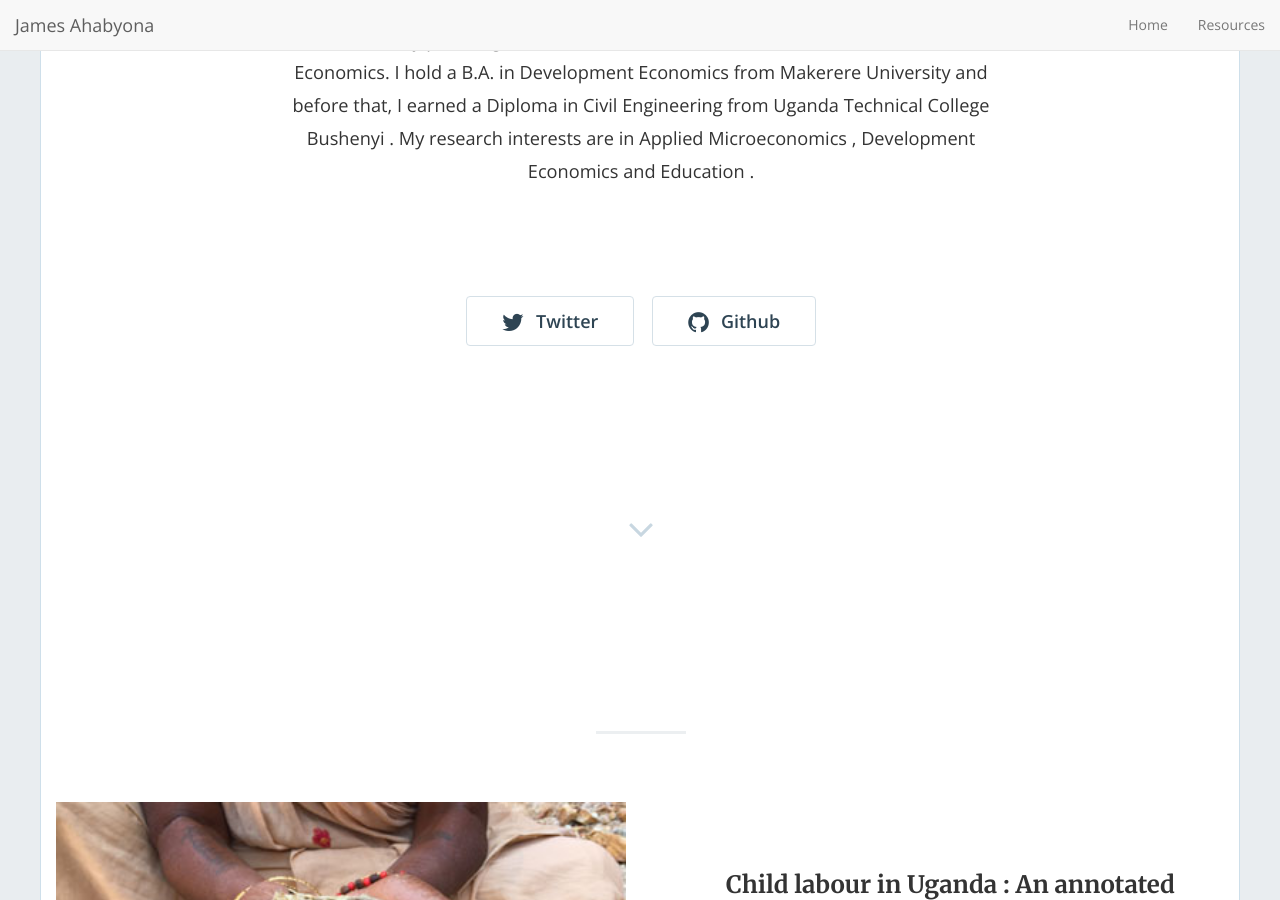
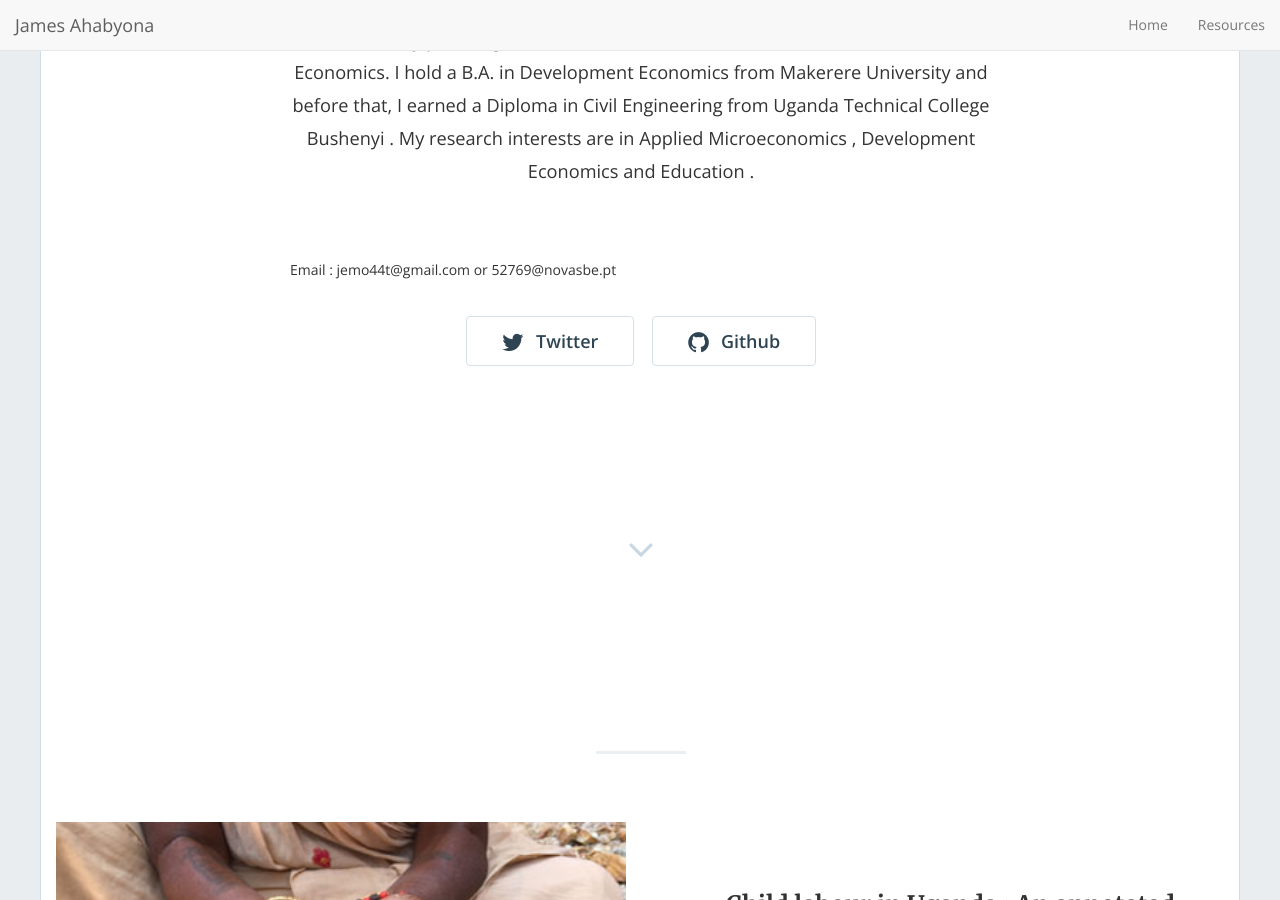
Before and after one commit to mariaelenaguer/mariaelenaguer.github.io, a Jekyll site: the page built from index.html, in a window 1280 px wide and 900 px high, scrolled down 559 px. Built offline with Jekyll 4.4.1, drawn with Linux system fonts in a browser that asks for light colours; nearby versions of some CDN libraries; the list of posts is cut into pages by our own code.

Commit message:
Update home-hero.html

```diff
--- a/_includes/home-hero.html
+++ b/_includes/home-hero.html
@@ -29,7 +29,7 @@
           </p>
           {% endif %}
 
-
+       Email : jemo44t@gmail.com or 52769@novasbe.pt
 
           <div class="hero-buttons">
 
```
